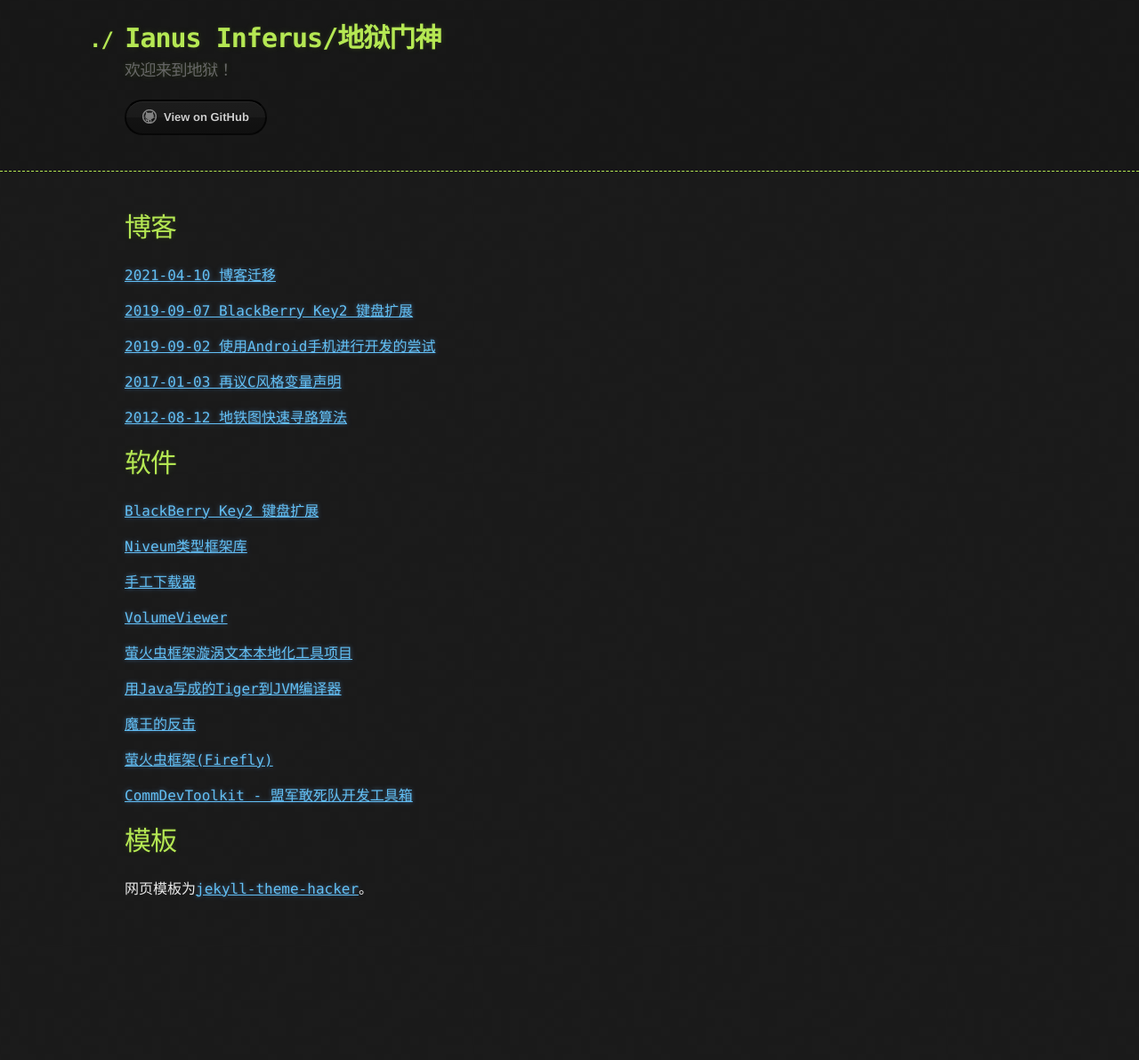
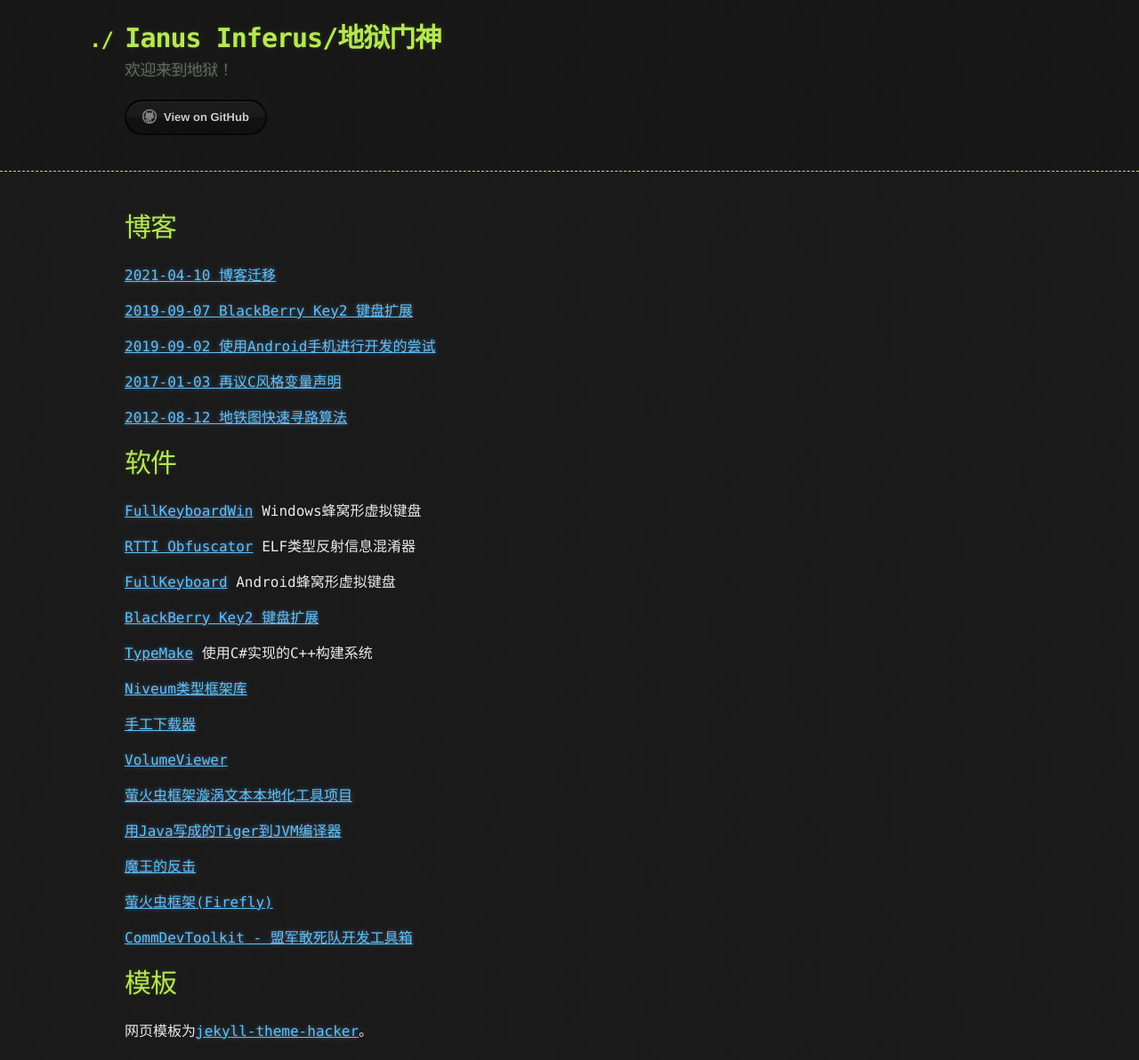
Before and after one commit to IanusInferus/ianusinferus.github.io, a Jekyll site: the page built from index.md, in a window 1280 px wide. Shown: the whole page at 89% size. Built offline with Jekyll 4.4.1, drawn with Linux system fonts in a browser that asks for light colours; before the commit the page ends 1032 px from its top, so only the background shows below that.

Commit message:
增加最近的一些开源软件

```diff
--- a/index.md
+++ b/index.md
@@ -16,7 +16,15 @@ layout: default
 
 # 软件
 
+[FullKeyboardWin](https://github.com/IanusInferus/FullKeyboardWin) Windows蜂窝形虚拟键盘
+
+[RTTI Obfuscator](https://github.com/IanusInferus/rtti-obfuscator) ELF类型反射信息混淆器
+
+[FullKeyboard](https://github.com/IanusInferus/FullKeyboard) Android蜂窝形虚拟键盘
+
 [BlackBerry Key2 键盘扩展](https://github.com/IanusInferus/BBK2KeyExtension)
+
+[TypeMake](https://github.com/IanusInferus/typemake) 使用C#实现的C++构建系统
 
 [Niveum类型框架库](https://github.com/IanusInferus/niveum)
 
```
